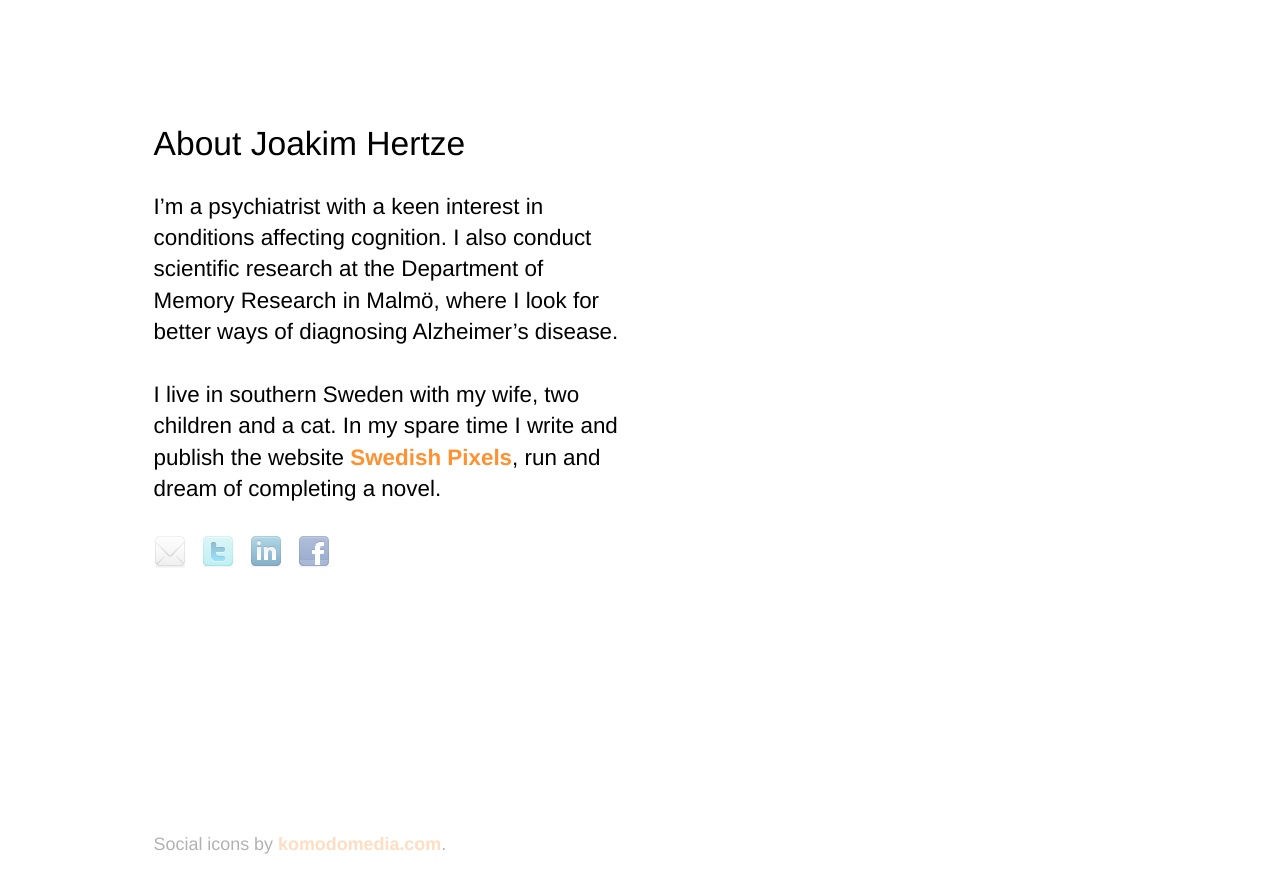
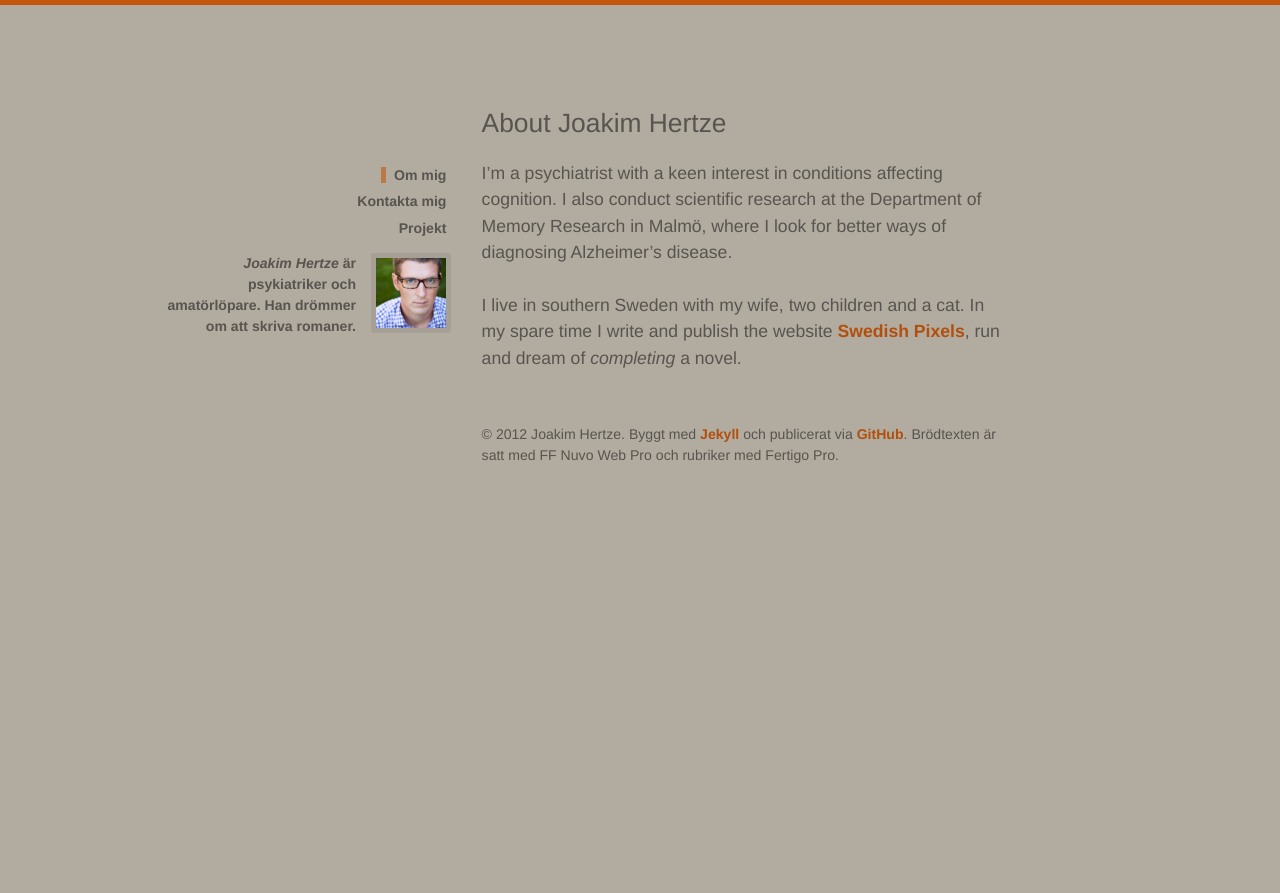
Before and after one commit to hertze/Hertze.com, a Jekyll site: the page built from index.html, in a window 1280 px wide. Shown: the top 893 px of the page. Built offline with Jekyll 4.4.1, drawn with Linux system fonts in a browser that asks for light colours.

Commit message:
Har utökat sajtstrukturen och stilmallen.
Nu har jag en bra bas. Jag har satt färger och grundläggande layout.

```diff
--- a/_layouts/default.html
+++ b/_layouts/default.html
@@ -1,76 +1,32 @@
-<!DOCTYPE HTML>
-<html lang="en">
+<!doctype html>
+<html lang="sv">
 	<head>
     	<meta charset="utf-8">
-    <title>{% if page.title %}{{ page.title }} &mdash; {% endif %}Swedish Pixels</title>
+    	<title>{% if page.title %}{{ page.title }} &mdash; {% endif %}Joakim Hertze</title>
     	<meta http-equiv="Content-Type" content="text/html; charset=utf-8">
     	<meta name="viewport" content="maximum-scale=1.0" />
-    <link rel="stylesheet" media="screen, projection" href="/css/screen.css" type="text/css">
-    <link rel="stylesheet" media="print" href="/css/print.css" type="text/css">
-    <link rel="alternate" type="application/atom+xml" title="Swedish Pixels" href="http://feeds.feedburner.com/swedishpixels/masterfeed">
+    	<link rel="stylesheet" media="screen, projection" href="/style.css" type="text/css">
     	<link rel="shortcut icon" href="/favicon.ico">
-
-	<script src="/js-global/FancyZoom.js" type="text/javascript"></script>
-	<script src="/js-global/FancyZoomHTML.js" type="text/javascript"></script>
-	<script src="/js-global/button.js" type="text/javascript"></script>
-	<script type="text/javascript" src="http://use.typekit.com/arb3nzw.js"></script>
+    	<script type="text/javascript" src="http://use.typekit.com/awv0hkv.js"></script>
     	<script type="text/javascript">try{Typekit.load();}catch(e){}</script>
-
-	<script type="text/javascript">
-
-	  var _gaq = _gaq || [];
-	  _gaq.push(['_setAccount', 'UA-85030-2']);
-	  _gaq.push(['_trackPageview']);
-
-	  (function() {
-	    var ga = document.createElement('script'); ga.type = 'text/javascript'; ga.async = true;
-	    ga.src = ('https:' == document.location.protocol ? 'https://ssl' : 'http://www') + '.google-analytics.com/ga.js';
-	    var s = document.getElementsByTagName('script')[0]; s.parentNode.insertBefore(ga, s);
-	  })();
-
-	</script>
-
-	<meta name="readability-verification" content="6yHtRVP3TgNfc5SghJ4PTQmYSjmkeJDNWbnTMZ9D">
-	<meta name="google-site-verification" content="759i312dRArVW8d6Pq4IDIib1WFJ68gLjvYbbqQWKks" />
-
-	<script src="//static.getclicky.com/js" type="text/javascript"></script>
-	<script type="text/javascript">try{ clicky.init(66451021); }catch(e){}</script>
-	<noscript><p><img alt="Clicky" width="1" height="1" src="//in.getclicky.com/66451021ns.gif" /></p></noscript>
-
 	</head>
-  <body onload="setupZoom()">
-    <div id="header">
-		<a href="/"><img src="/bilder/generic/logo-2011-v4.png"  alt="To the front page" /></a>
-		<ul id="menu">
-			{% if page.title %}<li><a href="/">Front page</a></li>{% endif %}{% unless page.title == 'Highlights' %}<li><a href="/highlights">Highlights</a></li>{% endunless %}{% unless page.title == 'Archive' %}<li><a href="/archive">Archive</a></li>{% endunless %}
+	<body>
+		<header>
+			<img src="./bilder/avatar.jpg">
+			<p><em>Joakim Hertze</em> är psykiatriker och amatörlöpare. Han drömmer om att skriva romaner.</p>
+		</header>
+    	<nav>
+    		<ul>
+    			<li>{% unless page.title %}<span class="fokus">Om mig</span>{% else %}<a href="/">Om mig</a>{% endunless %}</li>
+				<li>{% if page.title == 'Kontakt'%}<span class="fokus">Kontakta mig</span>{% else %}<a href="../kontakt.html">Kontakta mig</a>{% endif %}</li>
+				<li>{% if page.title == 'Projekt'%}<span class="fokus">Projekt</span>{% else %}<a href="../projekt.html">Projekt</a>{% endif %}</li>
     		</ul>
-
-    </div>
-
- 	<div id="main" class="clearfix">
+		</nav>
+		<article>
 			{{ content }}
-    </div>
-    <div id="footer-wrapper" class="clearfix">
-		<div id="footer">
-			<div id="bild">
-				<img src="/bilder/generic/pixellogo-sepia.png" alt="Logotype" />
-			</div>
-			<div id="text">
-     			<p>This is Swedish Pixels, a website written by <a href="http://hertze.com/">Joakim Hertze</a>.<br />{% unless page.title == 'Archive' %}Older contents is available from the <a href="/archive">archive</a>.{% endunless %} Please direct all correspondence to <a href='&#109;&#97;&#105;&#108;&#116;&#111;&#58;&#100;&#101;&#115;&#107;&#64;&#115;&#119;&#101;&#100;&#105;&#115;&#104;&#112;&#105;&#120;&#101;&#108;&#115;&#46;&#99;&#111;&#109;'>&#100;&#101;&#115;&#107;&#64;&#115;&#119;&#101;&#100;&#105;&#115;&#104;&#112;&#105;&#120;&#101;&#108;&#115;&#46;&#99;&#111;&#109;</a>.</p>
-				<form action="http://www.google.com/cse" id="cse-search-box">
-				  <div>
-				    <input type="hidden" name="cx" value="008173375598823628199:vllpzjbtniu" />
-				    <input type="hidden" name="ie" value="UTF-8" />
-				    <input type="text" name="q" size="31" />
-				    <input type="submit" name="sa" value="Search" />
-				  </div>
-				</form>
-				<script type="text/javascript" src="http://www.google.com/cse/brand?form=cse-search-box&lang=en"></script>
-			</div>
-		</div>
-    </div>
-	<div id="legal">
-		<p>&copy; 2001-{{ 'now' | date: "%Y" }} Joakim Hertze. Built with <a href="http://jekyllrb.com/">Jekyll</a>, hosted on <a href="http://github">GitHub</a>. Copy set in Calluna, ampersands on the highlights page in Apolline STD, menu in Helvetica and logotype in FF Dax Condensed.</p>
-	</div>
+		</article>
+		<footer>
+			<p>&copy; {{ 'now' | date: "%Y" }} Joakim Hertze. Byggt med <a href="http://jekyllrb.com/">Jekyll</a> och publicerat via <a href="http://github">GitHub</a>. Brödtexten är satt med FF Nuvo Web Pro och rubriker med Fertigo Pro.</p>
+		</footer>
 	</body>
 </html>
--- a/index.html
+++ b/index.html
@@ -1,46 +1,8 @@
-<!doctype html>
-<html>
-<head>
-	<meta http-equiv="content-type" content="text/html; charset=utf-8" />
-	<title>Joakim Hertze</title>
-	<meta name="author" content="Joakim Hertze" />
-	<meta name="copyright" content="Copyright Joakim Hertze" />
-	<meta name="keywords" content="Joakim Hertze" />
-	<link rel="Shortcut Icon" href="/favicon.ico" type="image/x-icon" />
-	<meta http-equiv="pragma" content="no-cache" />
-	<meta name="robots" content="all" />
-	<meta name="MSSmartTagsPreventParsing" content="true" />
-	<meta http-equiv="imagetoolbar" content="false" />
-	<link rel="stylesheet" media="screen" href="style.css" type="text/css">
-	<script type="text/javascript" src="http://use.typekit.com/awv0hkv.js"></script>
-	<script type="text/javascript">try{Typekit.load();}catch(e){}</script>
+---
+layout: default
+---
 
-</head>
-
-<body>
-
-
-<div id="about">
-	<h1>About Joakim Hertze</h1>
+<h1>About Joakim Hertze</h1>
 	<p>I&#8217;m a psychiatrist with a keen interest in conditions affecting cognition. I also conduct scientific research at the Department of Memory Research in Malmö, where I look for better ways of diagnosing Alzheimer&#8217;s disease.</p>
 
-		<p>I live in southern Sweden with my wife, two children and a cat. In my spare time I write and publish the website <a href="http://swedishpixels.com">Swedish Pixels</a>, run and dream of completing a novel.</p>
-
-
-		<div id="social">
-
-			<a href='&#109;&#97;&#105;&#108;&#116;&#111;&#58;&#100;&#101;&#115;&#107;&#64;&#115;&#119;&#101;&#100;&#105;&#115;&#104;&#112;&#105;&#120;&#101;&#108;&#115;&#46;&#99;&#111;&#109;'><img src="/bilder/email_32.png" /></a>
-
-			<a href="http://twitter.com/hertze"><img src="/bilder/twitter_32.png" /></a>
-
-			<a href="http://se.linkedin.com/pub/joakim-hertze/3/965/341"><img src="/bilder/linkedin_32.png" /></a>
-
-			<a href="http://sv-se.facebook.com/hertze"><img src="/bilder/facebook_32.png" /></a>
-
-			</div>
-</div>
-
-<div id="attribution"><p>Social icons by <a href="http://komodomedia.com">komodomedia.com</a>.</p><div>
-
-</body>
-</html>
+		<p>I live in southern Sweden with my wife, two children and a cat. In my spare time I write and publish the website <a href="http://swedishpixels.com">Swedish Pixels</a>, run and dream of <em>completing</em> a novel.</p>
--- a/style.css
+++ b/style.css
@@ -1,30 +1,119 @@
+/* @override http://localhost:4000/style.css */
+
+/* -----------------------------------------------------------
+	Grundläggande inställningar
+----------------------------------------------------------- */
+
 * {
 	padding: 0;
 	margin: 0;
 }
 
 body {
-	font: 140% Helvetica;
+	font: 110% Helvetica;
 	font-weight: 300;
+	background-color: #b2aba0;
+	color: #58544f;
+
+}
+
+
+/* -----------------------------------------------------------
+	Layout
+----------------------------------------------------------- */
+
+html {
+	border-top: 5px solid #c4570d;
+}
+
+body {
+	width: 42em;
+	margin: 0 auto;
+}
+
+nav {
+	position: fixed;
+	top: 11.5em;
+	width: 12.5em;
+	text-align: right;
+}
+
+header {
+	position: fixed;
+	top: 12.5em;
+	width: 16em;
+	text-align: right;
+	margin-top: 1.875em;
+	margin-left: -6em;
+}
+
+article {
+	width: 30em;
+	margin-left: 12em;
+	margin-top: 6em;
+}
+
+footer {
+	width: 37.5em;
+	margin-left: 15em;
+	margin-top: 3.75em;
+}
+/* -----------------------------------------------------------
+	Typografi
+----------------------------------------------------------- */
+
+
+header img {
+	border-radius: 3px;
+	width: 4em;
+	height: 4em;
+	border: 5px solid #a69f96;
+	margin: 0 -5px 10px 15px;
+	float: right;
+}
+
+nav ul {
+	list-style-type: none;
 }
 
 p {
-	color: #000;
 	font-size: 1em;
-	line-height: 1.4em;
-	margin-bottom: 1.4em;
+	line-height: 1.5em;
+	margin-bottom: 1.5em;
 	-webkit-font-smoothing: antialiased;
 }
 
-h1 {
+header p {
+	font-size: 0.8em;
+	font-weight: bold;
+}
+
+article h1 {
 	font-size: 1.5em;
 	line-height: 0.933em;
 	margin: 0.933em 0;
 	font-weight: 300;
 }
 
+header h1 {
+	font-size: 1.5em;
+	font-weight: 300;
+	margin-top: 1.5em;
+}
+
+nav {
+	font-size: 0.8em;
+	line-height: 1.875em;
+	font-weight: bold;
+}
+
+footer {
+	font-size: 0.8em;
+	line-height: 1.875em;
+}
+
 a {
-	color: #ff9131;
+	color: #b24f0c;
 	font-weight: bold;
 	text-decoration: none;
 	-webkit-transition:all .2s ease-in-out;
@@ -34,7 +123,20 @@
 }
 
 a:hover {
-	color: #ffd285;
+	color: #5f5c56;
+}
+
+nav a {
+	color: #58544f;
+}
+
+nav a:hover {
+	color: #7e7971;
+}
+
+.fokus {
+	border-left: 5px solid rgba(196,87,13,0.6);
+	padding-left: 8px;
 }
 
 #social img {
```
Also changed, not shown: kontakt.markdown (added, +8 -0 lines), projekt.markdown (added, +8 -0 lines), bilder/avatar.jpg (added). Lines whose indentation alone changed are shown as unchanged.
